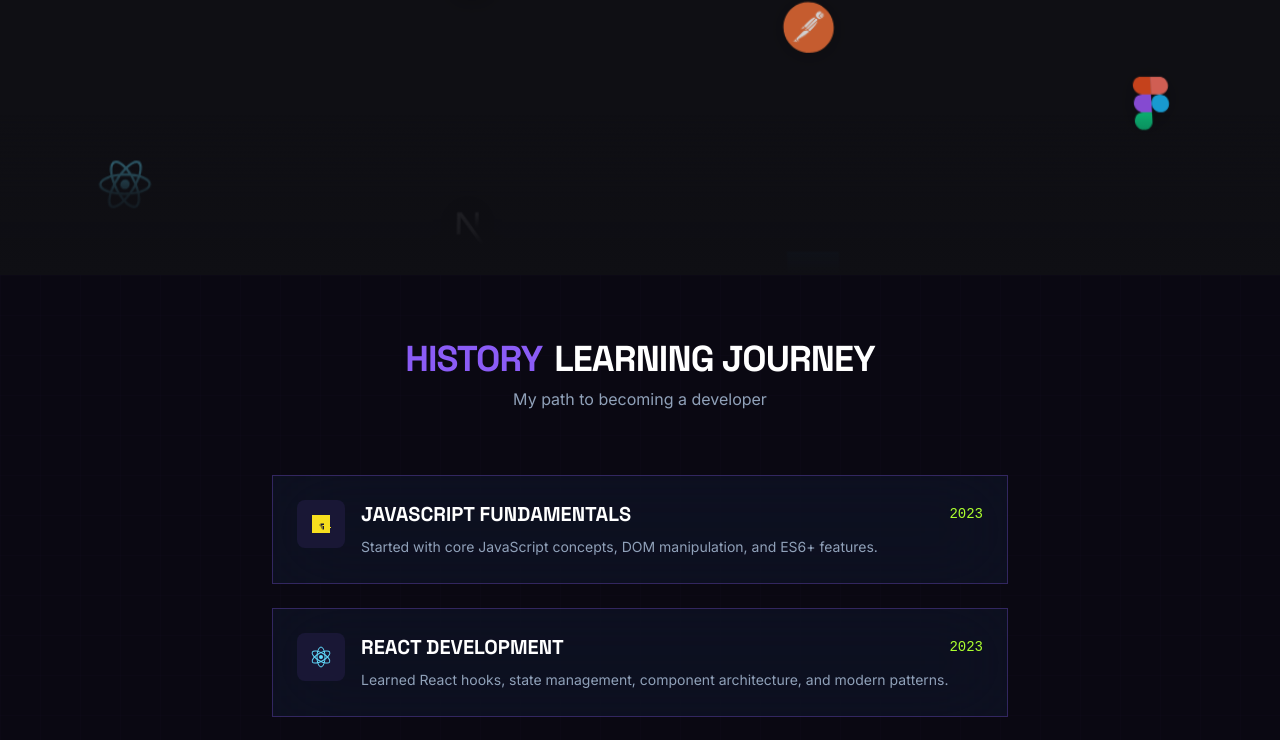
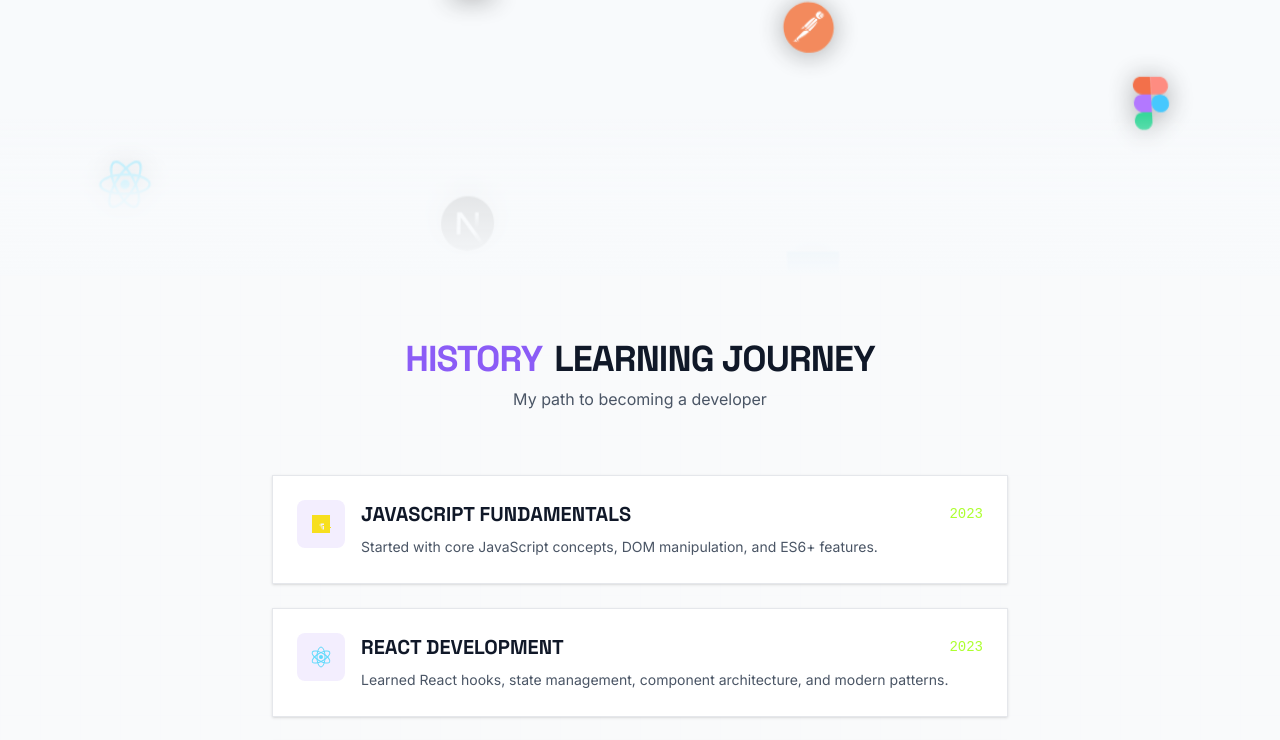
Before and after one commit to sourov808/my-portfolio, a Next.js app: page / in a window 1280 px wide. Shown: the part 1243-1983 px from the top of the page. Built offline with nearby package versions, Linux system fonts and the light colour scheme.

Commit message:
feat: Set default theme to light, add comprehensive SEO and social media metadata, and update the favicon with a new design.

```diff
--- a/app/context/ThemeContext.tsx
+++ b/app/context/ThemeContext.tsx
@@ -10,7 +10,7 @@ interface ThemeContextType {
 const ThemeContext = createContext<ThemeContextType | undefined>(undefined);
 
 export function ThemeProvider({ children }: { children: ReactNode }) {
-  const [isLight, setIsLight] = useState(false);
+  const [isLight, setIsLight] = useState(true);
   const [mounted, setMounted] = useState(false);
 
   useEffect(() => {
--- a/app/layout.tsx
+++ b/app/layout.tsx
@@ -18,6 +18,20 @@ const spaceGrotesk = Space_Grotesk({
 export const metadata: Metadata = {
   title: "Sourov | Full-Stack Developer",
   description: "Full-stack developer specializing in scalable web applications, modern interfaces, and clean code.",
+  keywords: ["Full-Stack Developer", "React", "Next.js", "TypeScript", "Node.js", "Portfolio", "Software Engineer"],
+  authors: [{ name: "Sourov" }],
+  openGraph: {
+    title: "Sourov | Full-Stack Developer",
+    description: "Full-stack developer specializing in scalable web applications, modern interfaces, and clean code.",
+    url: "https://sourov.dev", // Replace with your actual domain
+    siteName: "Sourov's Portfolio",
+    type: "website",
+  },
+  twitter: {
+    card: "summary_large_image",
+    title: "Sourov | Full-Stack Developer",
+    description: "Full-stack developer specializing in scalable web applications, modern interfaces, and clean code.",
+  },
 };
 
 export default function RootLayout({
```
Also changed, not shown: public/favicon.svg.
